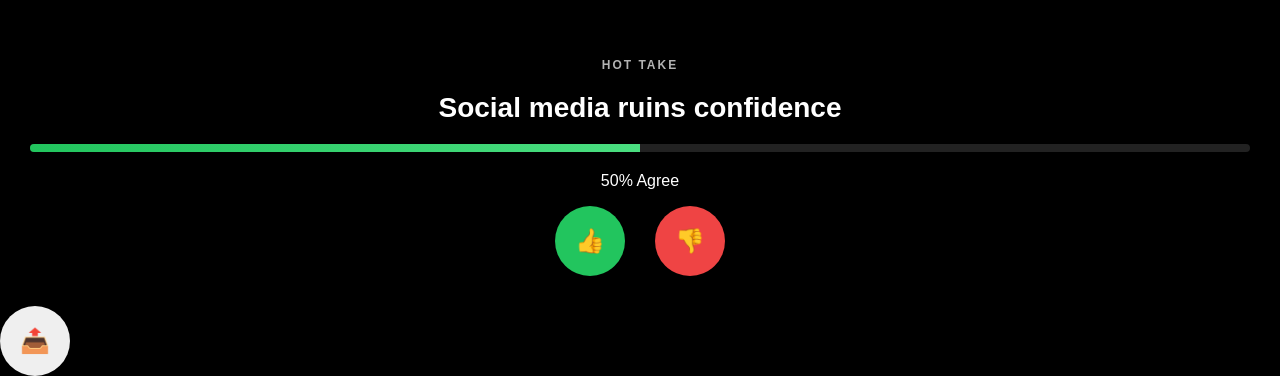
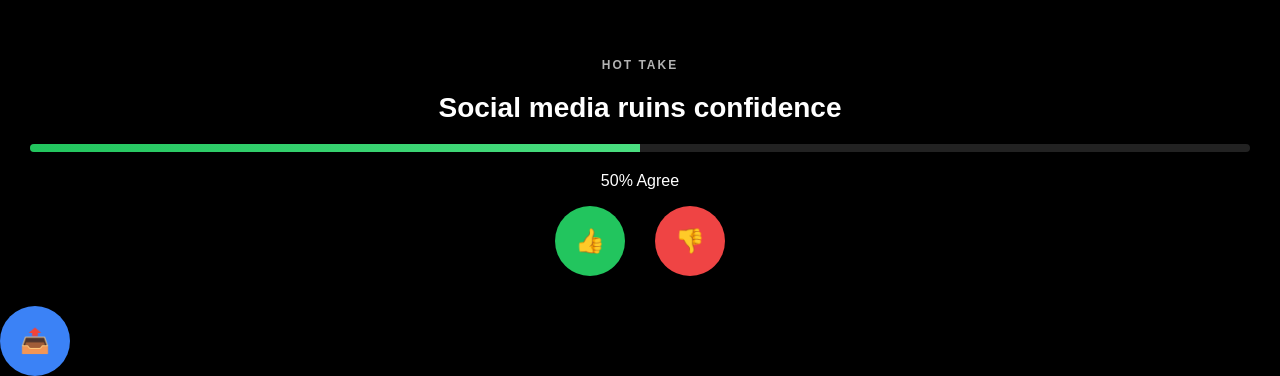
Before and after one commit to themainaziz/Hot-takes-appp, a plain HTML site: page index.html in a window 1280 px wide. Shown: the part 494-870 px from the top of the page. Drawn offline with Linux system fonts and the light colour scheme.

Commit message:
Update style.css

```diff
--- a/style.css
+++ b/style.css
@@ -74,3 +74,6 @@ button {
 button:active {
   transform: scale(0.9);
 }
+.share {
+  background: #3b82f6;
+}
```
